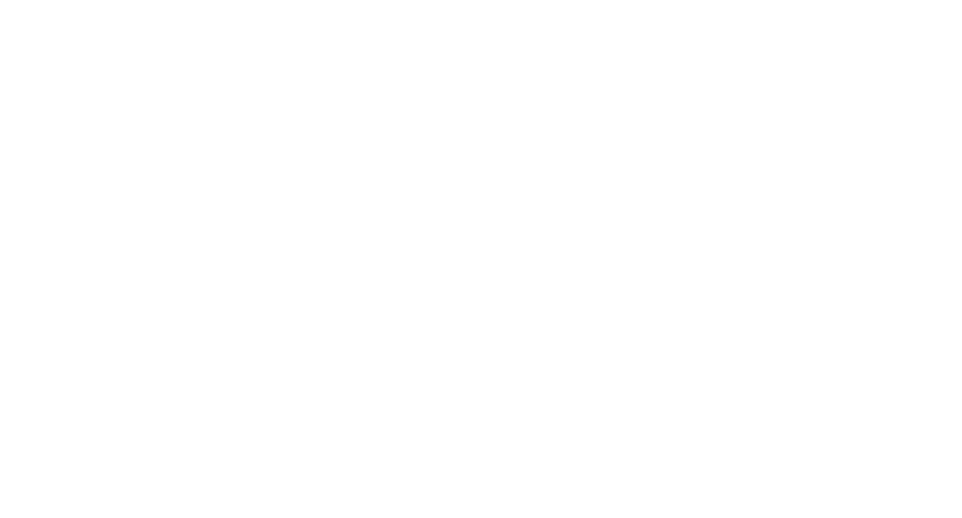
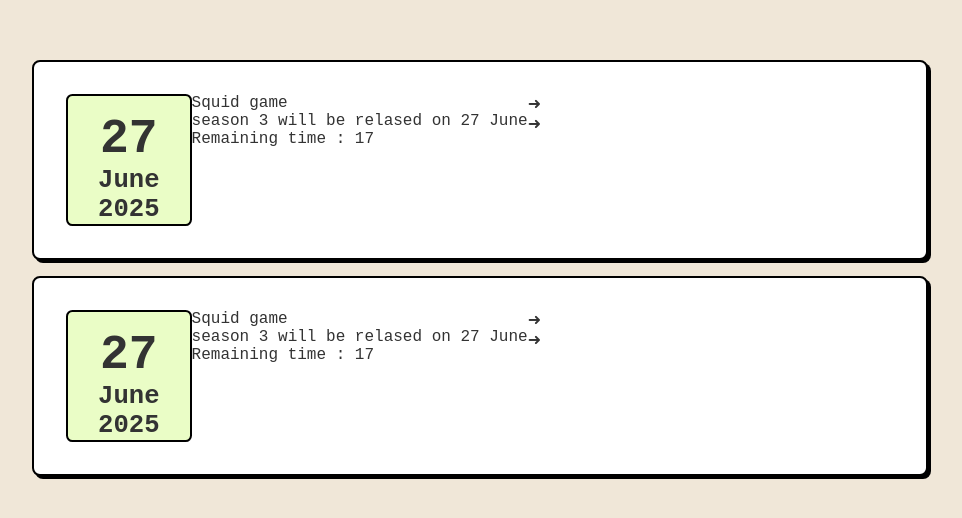
Before and after one commit to HmmamBabiKhouja/watchingList, a React (Vite) app in the folder watchingList/: page / in a window 1280 px wide. Shown: the part 132-650 px from the top of the page, without its empty margins (160-1122 px from the left). Built offline with nearby package versions, Linux system fonts and the light colour scheme.

Commit message:
the work of the styles of the app

```diff
--- a/watchingList/src/components/List.jsx
+++ b/watchingList/src/components/List.jsx
@@ -4,6 +4,10 @@
     return (
         <div className="container">
             <ListItem></ListItem>
+            <ListItem></ListItem>
+            {/* <ListItem></ListItem>
+            <ListItem></ListItem>
+            <ListItem></ListItem> */}
         </div>
     );
 };
--- a/watchingList/src/components/ListItem.jsx
+++ b/watchingList/src/components/ListItem.jsx
@@ -2,8 +2,20 @@
     return(
         <div className="item">
             <div className="date">
-                <div className="day"></div>
-                <div className="month-year"></div>
+                <div className="day">27</div>
+                <div className="month-year">
+                    <div className="month">June</div>
+                    <div className="year">2025</div>
+                </div>
+            </div>
+            <div className="content">
+                <div className="title">Squid game</div>
+                <div className="desc">season 3 will be relased on 27 June</div>
+                <div className="remaining-time">Remaining time : 17</div>
+            </div>
+            <div className="movement">
+                <div className="move-up">&#x279c;</div>
+                <div className="move-down">&#x279c;</div>
             </div>
         </div>
     )
--- a/watchingList/src/index.css
+++ b/watchingList/src/index.css
@@ -0,0 +1,60 @@
+*{
+    box-sizing: border-box;
+}
+
+html, body{
+    margin: 0;
+    background-color: #f0e7d8;
+    font-family: "Courier New", Courier, monospace;
+}
+
+#root{
+    width: 100%;
+    height: 100vh;
+    display: flex;
+    justify-content: center;
+    align-items: center;
+}
+
+.container{
+    width: 100%;
+    max-width: 60rem;
+    padding: 2rem;
+    display: flex;
+    flex-direction: column;
+    align-items: center;
+    gap: 1rem;
+}
+
+.item{
+    width: 100%;
+    padding: 2rem;
+    font-size: 1rem;
+    display: flex;
+    background-color: #fff;
+    color: #333;
+    border: 2px solid #000;
+    border-radius: 0.5rem;
+    box-shadow: 3px 3px #000;
+}
+
+.date{
+    background-color: #eafdc6;
+    border: 2px solid #000;
+    border-radius: 0.4rem ;
+    font-weight: bold;
+    display: flex;
+    flex-direction: column;
+    justify-content: space-between;
+    text-align: center;
+}
+
+.day{
+    font-size: 3rem;
+    padding: 1rem 2rem 0 2rem;
+}
+
+.month-year{
+    font-size: 1.6rem;
+    padding: 1.4remcd;
+}
```
Also changed, not shown: 1 other file (tests, documents, lock files or other folders).
